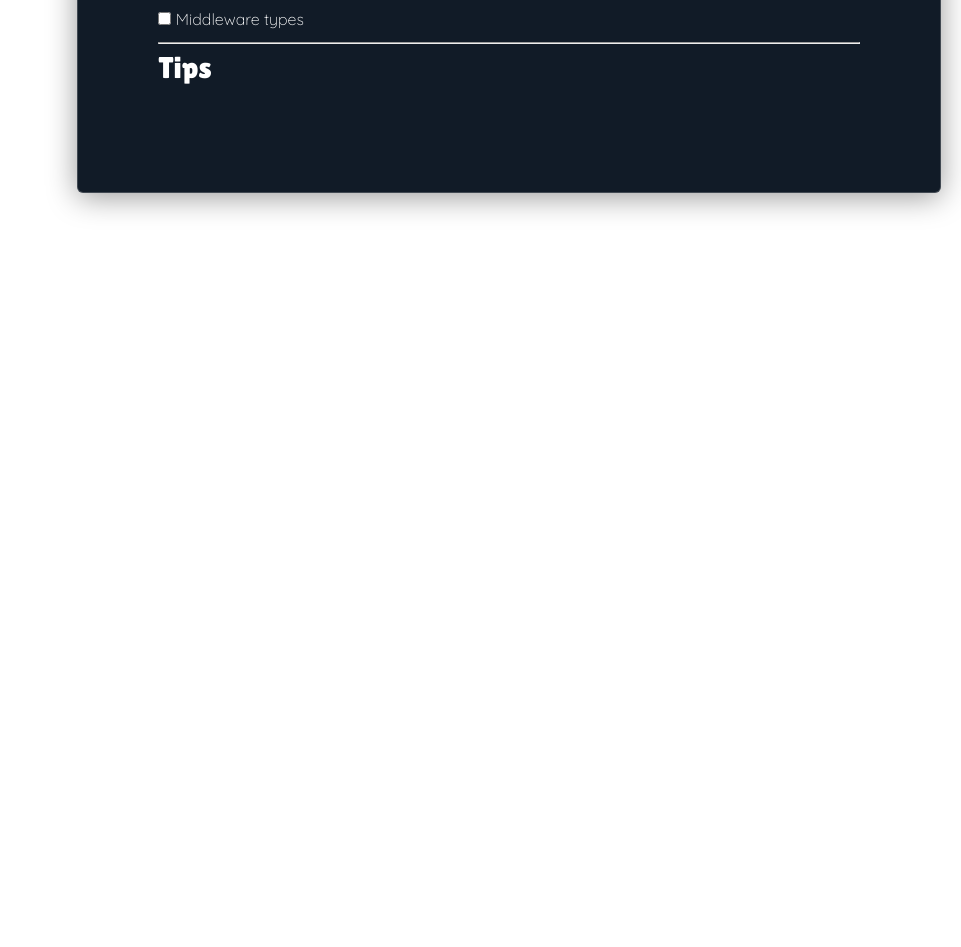
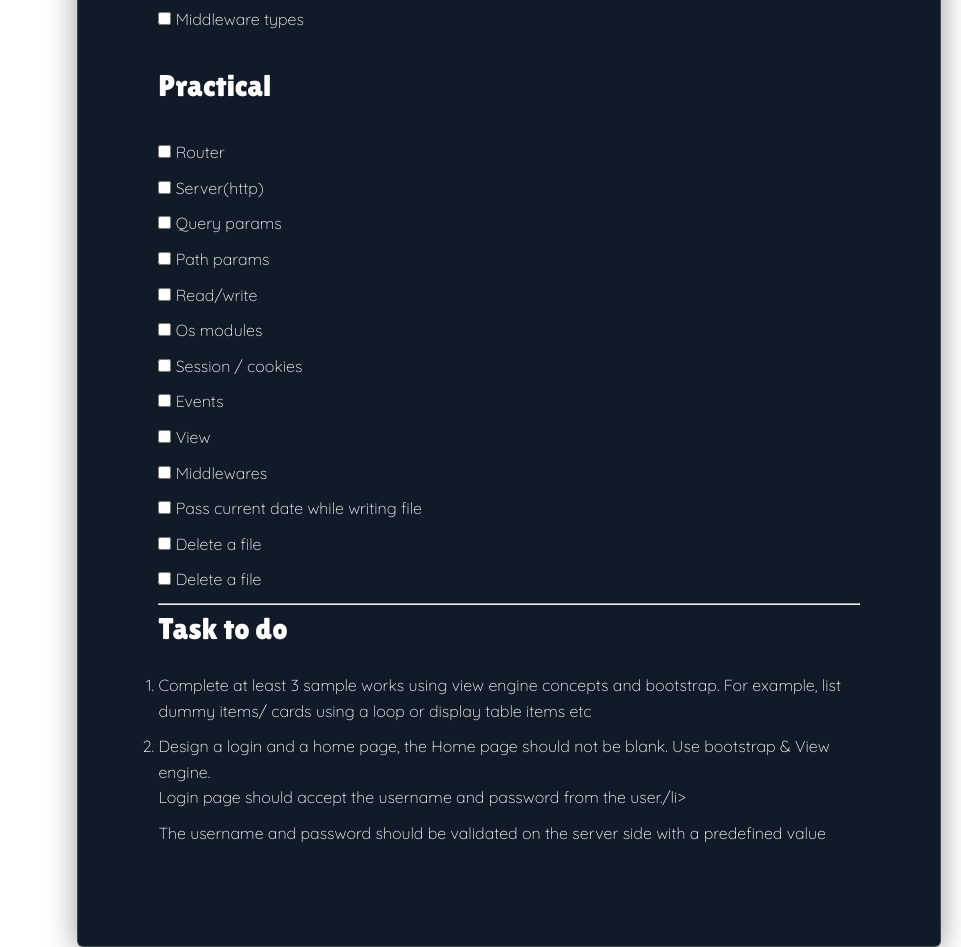
Before and after one commit to RaihanAizvan/progress-tracker, a plain HTML site: page week-4.html in a window 1280 px wide. Shown: the part 3850-4797 px from the top of the page, without its empty margins (319-1280 px from the left). Before the commit the page ends 4143 px from the top, so only its background shows below. Drawn offline with Linux system fonts and the light colour scheme; a web font is replaced by a local one.

Commit message:
added some practicals in week 4

```diff
--- a/week-4.html
+++ b/week-4.html
@@ -1,5 +1,6 @@
 <!DOCTYPE html>
 <html lang="en">
+
 <head>
     <meta charset="UTF-8" />
     <meta name="viewport" content="width=device-width, initial-scale=1.0" />
@@ -8,7 +9,7 @@
     <link rel="stylesheet" href="nav.css" />
     <link rel="stylesheet" href="sidebar.css" />
     <style>
-        .important:after{
+        .important:after {
             /* color: red;
             font-family: Verdana, Geneva, Tahoma, sans-serif; */
             content: "*";
@@ -18,7 +19,8 @@
             font-weight: 700;
 
         }
-        .important{
+
+        .important {
             position: relative;
         }
     </style>
@@ -31,8 +33,8 @@
         <div class="nav-toggle"></div>
         <nav class="nav-items">
             <a class="nav-item" href="index.html">Week-1</a>
-        <a class="nav-item" href="week-2.html" >Week-2</a>
-        <a class="nav-item" href="week-3.html" >Week-3</a>
+            <a class="nav-item" href="week-2.html">Week-2</a>
+            <a class="nav-item" href="week-3.html">Week-3</a>
             <a class="nav-item" href="week-4.html" id="current">Week-4</a>
             <!-- <a class="nav-item" href="#"></a> -->
         </nav>
@@ -431,14 +433,88 @@
                     <input type="checkbox" />
                     <p>Middleware types</p>
                 </li>
-
+                <header class="header-small">
+                    <h2 style="margin: 30px 0;">Practical</h2>
+                </header>
+                <li>
+                    <input type="checkbox" />
+                    <p>Router
+                    </p>
+                </li>
+                <li>
+                    <input type="checkbox" />
+                    <p>Server(http)
+                    </p>
+                </li>
+                <li>
+                    <input type="checkbox" />
+                    <p>Query params
+                    </p>
+                </li>
+                <li>
+                    <input type="checkbox" />
+                    <p>Path params
+                    </p>
+                </li>
+                <li>
+                    <input type="checkbox" />
+                    <p>Read/write
+                    </p>
+                </li>
+                <li>
+                    <input type="checkbox" />
+                    <p>Os modules
+                    </p>
+                </li>
+                <li>
+                    <input type="checkbox" />
+                    <p>Session / cookies</p>
+                </li>
+                <li>
+                    <input type="checkbox" />
+                    <p>Events
+                    </p>
+                </li>
+                <li>
+                    <input type="checkbox" />
+                    <p>View</p>
+                </li>
+                <li>
+                    <input type="checkbox" />
+                    <p>Middlewares</p>
+                </li>
+                <li>
+                    <input type="checkbox" />
+                    <p>Pass current date while writing file</p>
+                </li>
+                <li>
+                    <input type="checkbox" />
+                    <p> Delete a file</p>
+                </li>
+                <li>
+                    <input type="checkbox" />
+                    <p> Delete a file</p>
+                </li>
             </ul>
         </section>
         <hr />
         <section class="instructions">
-        <h2>Tips</h2>
+            <h2>Task to do</h2>
             <ol>
-
+                <li>
+                    <p>Complete at least 3 sample works using view engine concepts and bootstrap. For example, list
+                        dummy items/ cards using a loop or display table items etc</p>
+                </li>
+                <li>
+                    <p>
+                        Design a login and a home page, the Home page should not be blank. Use bootstrap & View engine.
+                    </p><br>
+                    <ul>
+                        <li>Login page should accept the username and password from the user./li>
+                        <li>The username and password should be validated on the server side with a predefined value</li>
+                    </ul>
+                </li>
+            </ol>
         </section>
     </article>
 
@@ -467,4 +543,5 @@
         }
     </script>
 </body>
+
 </html>
```
Lines whose indentation alone changed are shown as unchanged.
